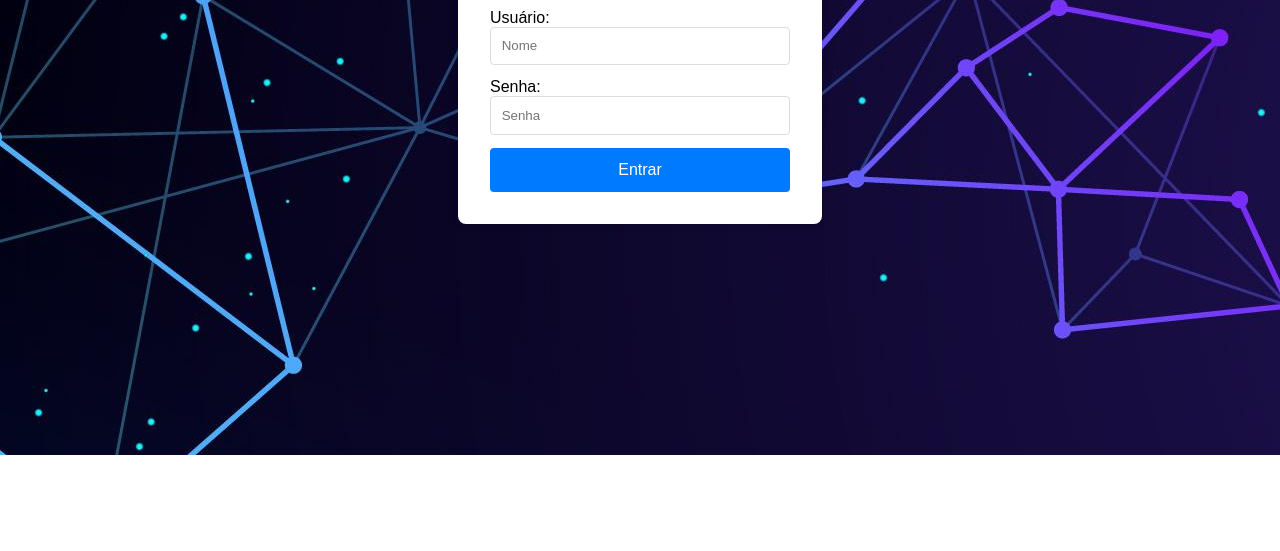
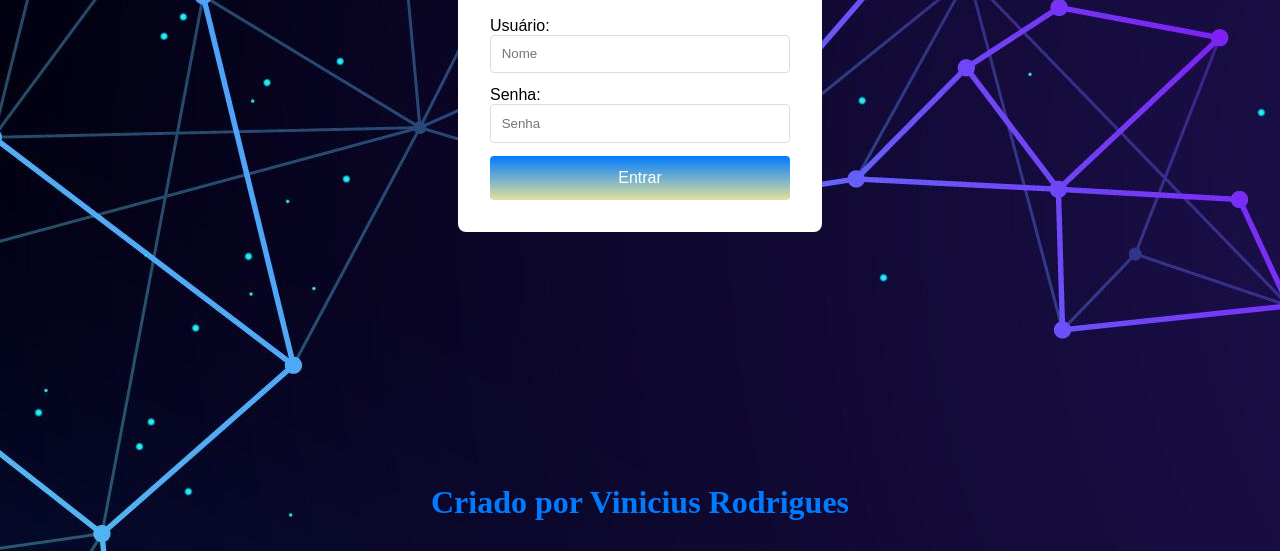
Before and after one commit to vinihdmv/programacao-web, a plain HTML site: page index.html in a window 1280 px wide. Shown: the part 345-896 px from the top of the page. Before the commit the page ends 800 px from the top, so only its background shows below. Drawn offline with Linux system fonts and the light colour scheme.

Commit message:
login3.0

```diff
--- a/index.css
+++ b/index.css
@@ -1,20 +1,29 @@
+footer {
+    display: flex;
+    justify-content: center;
+    align-items: center;
+    bottom: 0;
+    color: #007bff;
+}
 
-body {
+body{
+background-image: url(fundo.jpg);
+}
+
+main {
     font-family: Arial, sans-serif;
     display: flex;
     justify-content: center;
     align-items: center;
     height: 100vh;
     margin: 0;
-    background-image: url(fundo.jpg);
+
 }
 
-
 .login-container {
-    background-color: #fff;
+    background-color: #ffffff;
     padding: 2em;
     border-radius: 8px;
-    box-shadow: 0 0 10px rgba(0, 0, 0, 0.1);
     width: 300px;
 }
 
@@ -42,7 +51,8 @@ body {
     padding: 0.8em;
     border: none;
     border-radius: 4px;
-    background-color: #007bff;
+    background:linear-gradient(#007bff, rgb(226, 226, 156) );
+
     color: #fff;
     font-size: 1em;
     cursor: pointer;
--- a/index.html
+++ b/index.html
@@ -1,14 +1,20 @@
 <!DOCTYPE html>
 <html lang="pt-BR">
+
 <head>
     <meta charset="UTF-8">
     <meta name="viewport" content="width=device-width, initial-scale=1.0">
     <title>Login</title>
     <link rel="stylesheet" href="index.css">
 </head>
+
 <body>
 
+    <header>
 
+    </header>
+
+    <main>
         <div class="login-container">
             <h1>Login</h1>
             <form class="login-form">
@@ -21,5 +27,14 @@
                 <button type="submit">Entrar</button>
             </form>
         </div>
+    </main>
+
+    <footer>
+        <div>
+            <h1>Criado por Vinicius Rodrigues</h1>
+        </div>
+    </footer>
 </body>
+
+
 </html>
```
Lines whose indentation alone changed are shown as unchanged.
